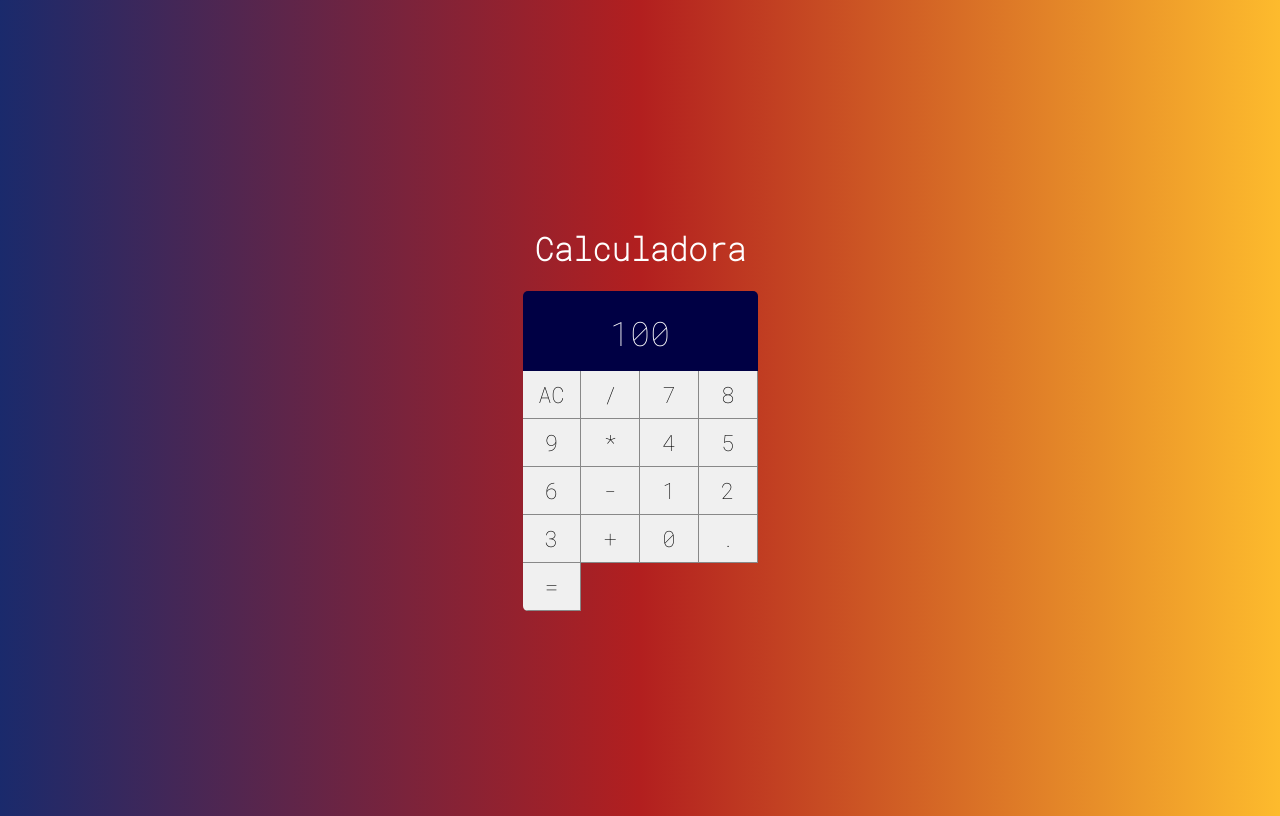
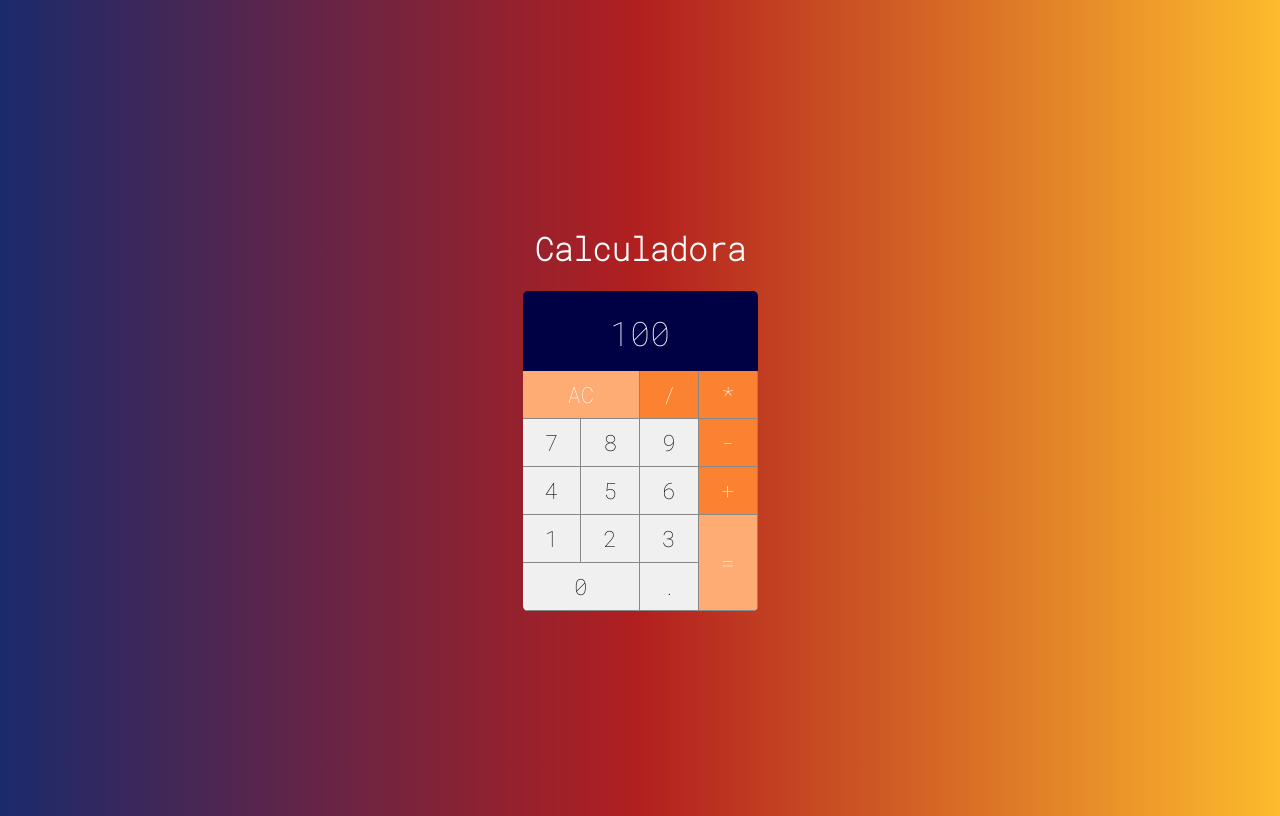
Before and after one commit to OdairCesar/calculadora, a React (Create React App) app: page / in a window 1280 px wide. Built offline with nearby package versions, Linux system fonts and the light colour scheme.

Commit message:
Terminado o visual da calculadora. E deixando preparado para fazer a logica computacional de como funcionará a calculadora

```diff
--- a/src/components/Button.css
+++ b/src/components/Button.css
@@ -11,3 +11,33 @@
     border-bottom: var(--border-button);
     outline: none;
 }
+
+.button:active{
+    background-color: #ccc;
+}
+
+.button.doubleColumn{
+    grid-column: span 2;
+}
+
+.button.doubleRow{
+    grid-row: span 2;
+}
+
+.button.operation{
+    background-color: #fa8231;
+    color: #fff;
+}
+
+.button.operation:active{
+    background-color: #fa8231cc;
+}
+
+.button.operationB {
+    background-color: #ffac74;
+    color: #fff;
+}
+
+.button.operationB:active{
+    background-color: #ffac74cc;
+}
--- a/src/components/Button.jsx
+++ b/src/components/Button.jsx
@@ -1,4 +1,18 @@
 import React from 'react'
 import './Button.css'
 
-export default props => <button className='button'>{props.label}</button>
+export default props => {
+    let classes = 'button'
+    classes += props.operation ? ' operation' : ''
+    classes += props.doubleColumn ? ' doubleColumn' : ''
+    classes += props.operationB ? ' operationB' : ''
+    classes += props.doubleRow ? ' doubleRow' : ''
+
+    return(
+        <button
+            onClick={e => props.click && props.click(props.label)}
+            className={classes}>
+                {props.label}
+        </button>
+    )
+}
--- a/src/main/calculator.jsx
+++ b/src/main/calculator.jsx
@@ -4,27 +4,48 @@ import Button from '../components/Button'
 import Display from '../components/Display'
 
 export default class Calculator extends Component{
+
+    constructor(props){
+        super(props)
+        this.clearMemory = this.clearMemory.bind(this)
+        this.setOperation = this.setOperation.bind(this)
+        this.addDigit = this.addDigit.bind(this)
+    }
+
+    clearMemory(){
+        console.log('limpar')
+    }
+
+    setOperation(operation){
+        console.log(operation)
+    }
+
+    addDigit(n){
+        console.log(n)
+    }
+
     render(){
+
         return (
             <div className='calculator'>
                 <Display value='100' />
-                <Button label="AC" />
-                <Button label="/" />
-                <Button label="7" />
-                <Button label="8" />
-                <Button label="9" />
-                <Button label="*" />
-                <Button label="4" />
-                <Button label="5" />
-                <Button label="6" />
-                <Button label="-" />
-                <Button label="1" />
-                <Button label="2" />
-                <Button label="3" />
-                <Button label="+" />
-                <Button label="0" />
-                <Button label="." />
-                <Button label="=" />
+                <Button label="AC" click={this.clearMemory} operationB doubleColumn/>
+                <Button label="/" click={this.setOperation} operation/>
+                <Button label="*" click={this.setOperation} operation/>
+                <Button label="7" click={this.addDigit}/>
+                <Button label="8" click={this.addDigit}/>
+                <Button label="9" click={this.addDigit}/>
+                <Button label="-" click={this.setOperation} operation/>
+                <Button label="4" click={this.addDigit}/>
+                <Button label="5" click={this.addDigit}/>
+                <Button label="6" click={this.addDigit}/>
+                <Button label="+" click={this.setOperation} operation/>
+                <Button label="1" click={this.addDigit}/>
+                <Button label="2" click={this.addDigit}/>
+                <Button label="3" click={this.addDigit}/>
+                <Button label="=" click={this.addDigit} operationB doubleRow/>
+                <Button label="0" click={this.addDigit} doubleColumn/>
+                <Button label="." click={this.addDigit}/>
             </div>
         )
     }
```
